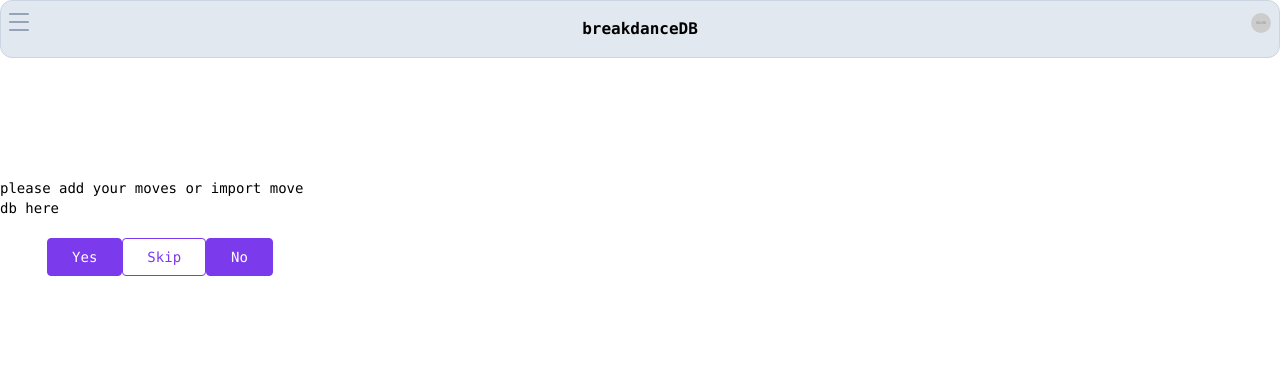
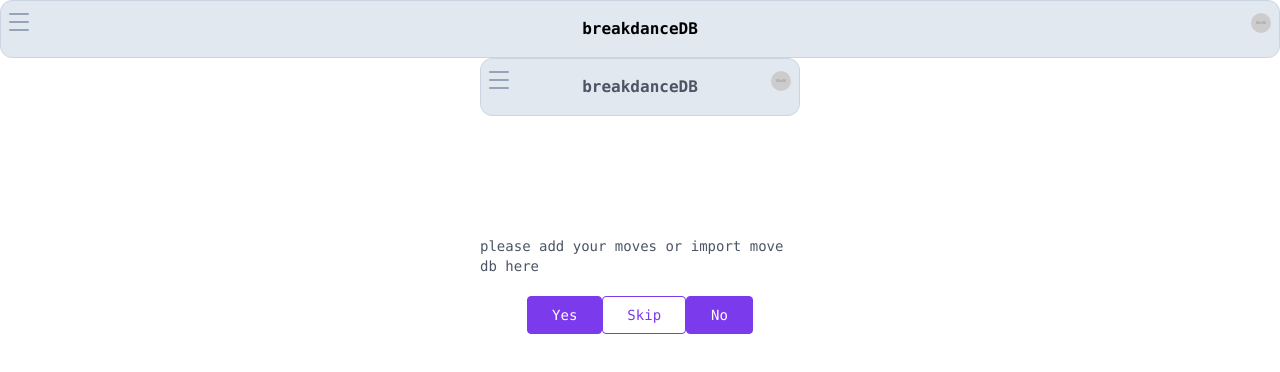
Before and after one commit to volaix/breakdancedb, a Next.js app: page / in a window 1280 px wide. Shown: the top 372 px of the page. Built offline with nearby package versions, Linux system fonts and the light colour scheme.

Commit message:
added header to main layout

```diff
--- a/src/app/layout.tsx
+++ b/src/app/layout.tsx
@@ -17,7 +17,12 @@ export default function RootLayout({
 }>) {
   return (
     <html lang="en" suppressHydrationWarning>
-      <body className={inter.className}>{children}</body>
+      <body className={inter.className}>
+        <RenderHeader />
+        <div className="body-font w-xs container relative flex w-full flex-col items-center text-gray-600 dark:text-gray-600">
+          {children}
+        </div>
+      </body>
     </html>
   )
 }
```
